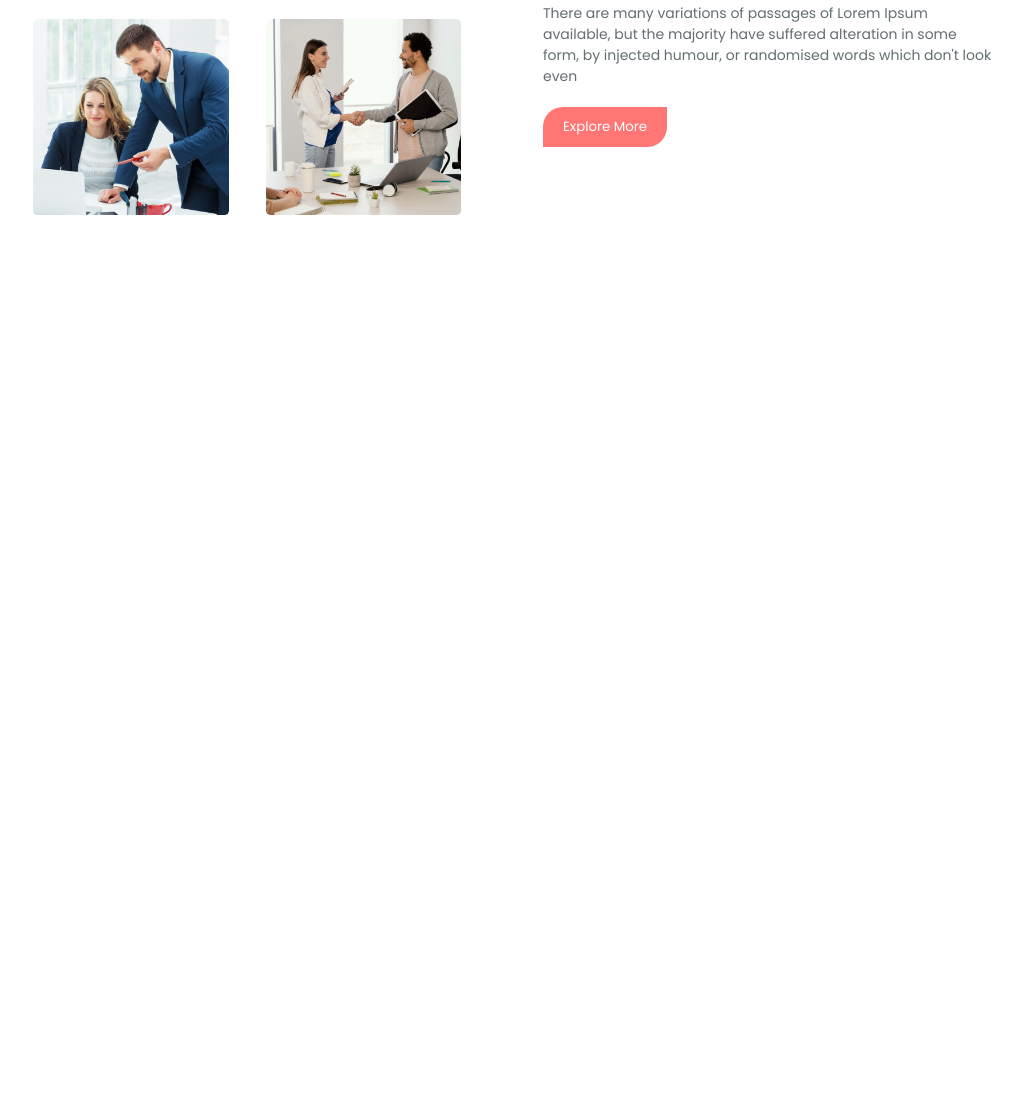
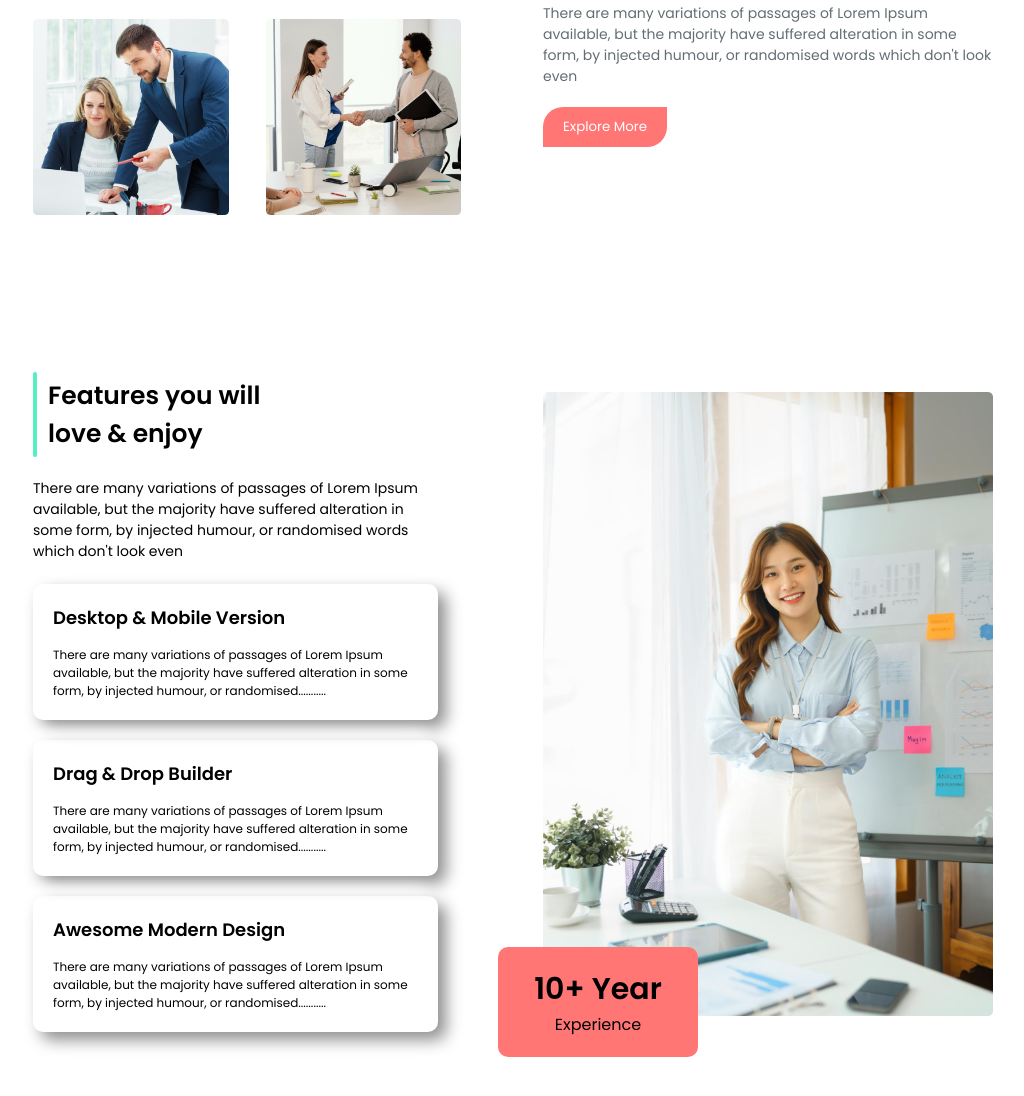
Before and after one commit to rohanhaque1/assignment-2, a plain HTML site: page index.html in a window 1280 px wide. Shown: the part 1226-2322 px from the top of the page, without its empty margins (127-1151 px from the left). Before the commit the page ends 1478 px from the top, so only its background shows below. Drawn offline with Linux system fonts and the light colour scheme.

Commit message:
experience section added

```diff
--- a/index.html
+++ b/index.html
@@ -46,6 +46,7 @@
 
     <main>
 
+        <!-- Features Section -->
         <section class="features">
 
             <div class="features-blogs container">
@@ -75,7 +76,48 @@
 
         </section>
 
-        <section></section>
+
+        <!-- Experience Section -->
+        <section class="experience">
+
+            <div class="experience-blogs container">
+
+                <div class="experience-description">
+                    <h2>Features you will love & enjoy</h2>
+                    <p>There are many variations of passages of Lorem Ipsum available, but the majority have suffered alteration in some form, by injected humour, or randomised words which don't look even</p>
+
+                    <div class="experience-content">
+                        <div class="column-blogs">
+                            <h5>Desktop & Mobile Version</h5>
+                            <p>There are many variations of passages of Lorem Ipsum available, but the majority have suffered alteration in some form, by injected humour, or randomised...........</p>
+                        </div>
+                        <div class="column-blogs">
+                            <h5>Drag & Drop Builder</h5>
+                            <p>There are many variations of passages of Lorem Ipsum available, but the majority have suffered alteration in some form, by injected humour, or randomised...........</p>
+                        </div>
+                        <div class="column-blogs">
+                            <h5>Awesome Modern Design</h5>
+                            <p>There are many variations of passages of Lorem Ipsum available, but the majority have suffered alteration in some form, by injected humour, or randomised...........</p>
+                        </div>
+
+                    </div>
+                </div>
+
+                <div class="experience-image">
+                    <img src="./images/architect.png" alt="">
+
+                    <div class="experience-certificate">
+                        <h2>10+ Year</h2>
+                        <p>Experience</p>
+                    </div>
+
+                </div>
+
+            </div>
+
+
+
+        </section>
 
         <section></section>
 
--- a/style.css
+++ b/style.css
@@ -77,7 +77,7 @@ nav ul li a {
 
 /* Features Section */
 
-.features-blogs {
+.features-blogs, .experience-blogs {
     display: grid;
     grid-template-columns: repeat(2, 1fr);
     gap: 60px;
@@ -113,6 +113,78 @@ nav ul li a {
 
 
 
+/* Experience Section */
+
+.experience {
+    margin: 80px 0;
+}
+.experience-blogs {
+    display: grid;
+    grid-template-columns: repeat(2, 1fr);
+    gap: 60px;
+    align-items: center;
+    margin-top: 60px;
+}
+.experience-description h2 {
+    width: 60%;
+    padding: 15px;
+    margin-bottom: 10px;
+    font-size: 25px;
+    position: relative;
+}
+.experience-description h2::before{
+    content: '';
+    background-color: #55efc4;
+    border-radius: 20px;
+    position: absolute;
+    top: 10px;
+    left: 0;
+    width: 4px;
+    height: 80%;
+}
+.experience-description > p {
+    width: 90%;
+    font-size: 14px;
+    margin-bottom: 22px;
+}
+.column-blogs {
+    width: 90%;
+    border-radius: 10px;
+    margin: 20px 0;
+    padding: 20px;
+    box-shadow:  8px 8px 16px #8f8f8f,
+                 -8px -8px 16px #ffffff;
+}
+.column-blogs h5 {
+    font-size: 18px;
+    margin-bottom: 15px;
+}
+.column-blogs p {
+    font-size: 12px;
+}
+
+.experience-image {
+    position: relative;
+}
+.experience-image img {
+    width: 100%;
+}
+.experience-certificate {
+    width: 200px;
+    background-color: #ff7675;
+    padding: 20px 10px;
+    border-radius: 10px;
+    text-align: center;
+    position: absolute;
+    top: 88%;
+    left: -10%;
+}
+.experience-certificate h2 {
+    font-size: 30px;
+}
+
+
+
 
 
 /* Media Query Section */
@@ -139,7 +211,6 @@ nav ul li a {
         padding: 0 25px;
     }
     .heading-banner img {
-        /* width: 100%; */
         padding: 0 15px;
     }
     .features-blogs {
@@ -154,6 +225,19 @@ nav ul li a {
         text-align: center;
         width: 100%;
         padding: 0 15px;
+    }
+    .experience-blogs {
+        grid-template-columns: repeat(1, 1fr);
+        text-align: center;
+        padding: 30px;
+    }
+    .experience-description h2, .experience-description p, .column-blogs {
+        width: 100%;
+        text-align: center;
+    }
+    .experience-certificate {
+        top: 90%;
+        left: 25%;
     }
 }
 
@@ -183,6 +267,19 @@ nav ul li a {
         text-align: center;
         width: 100%;
     }
+    .experience-blogs {
+        grid-template-columns: repeat(1, 1fr);
+        text-align: center;
+        padding: 30px;
+    }
+    .experience-description h2, .experience-description p, .column-blogs {
+        width: 100%;
+        text-align: center;
+    }
+    .experience-certificate {
+        top: 90%;
+        left: 25%;
+    }
 }
 
 
@@ -198,4 +295,22 @@ nav ul li a {
     .features-blogs {
         margin-top: 60px;
     }
+    .experience-blogs {
+        grid-template-columns: repeat(1, 1fr);
+        text-align: center;
+        padding: 30px;
+    }
+    .experience-content {
+        display: grid;
+        grid-template-columns: repeat(2, 1fr);
+    }
+    .experience-description h2, .experience-description p, .column-blogs {
+        width: 75%;
+        margin: 20px auto;
+        padding: 10px;
+    }
+    .experience-certificate {
+        top: 93%;
+        left: 35%;
+    }
 }
```
